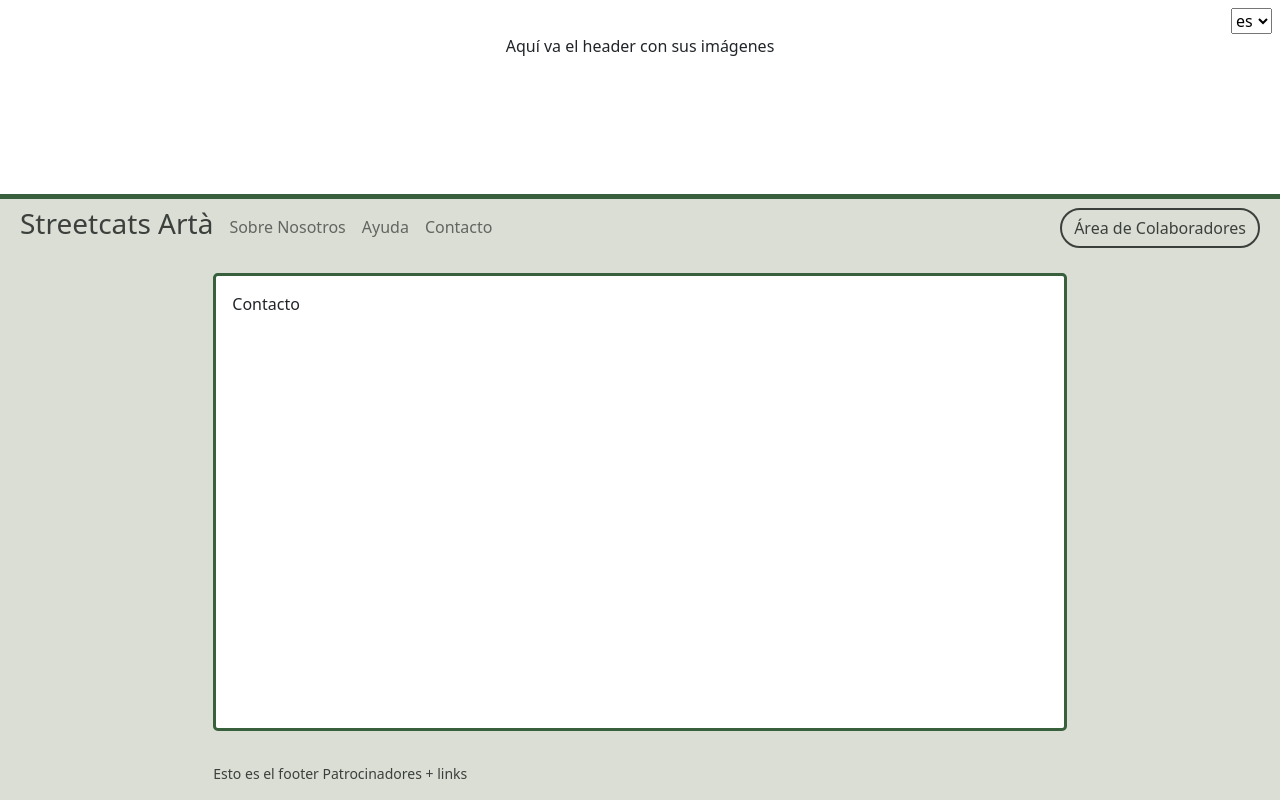
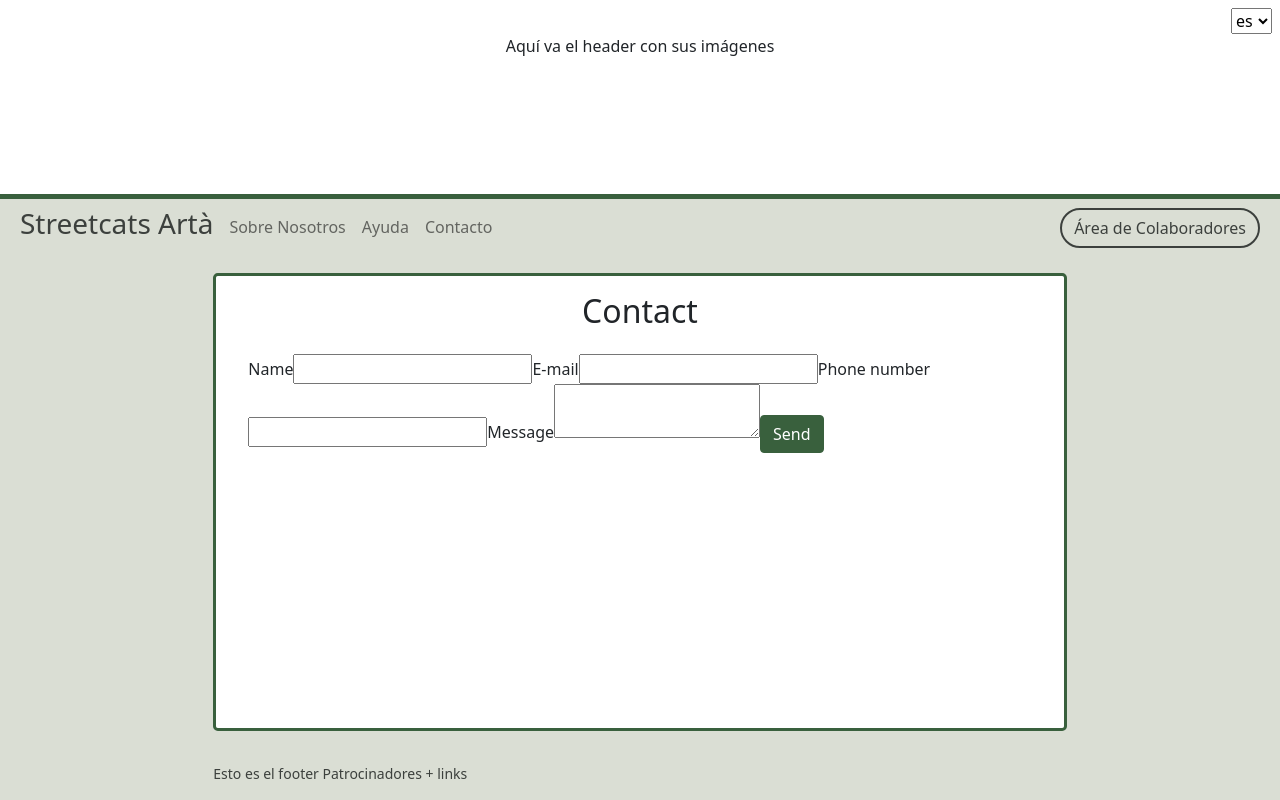
Before and after one commit to RiaRabanales/streetcats, a Vue app: page /contact in a window 1280 px wide. Built offline with nearby package versions, Linux system fonts and the light colour scheme.

Commit message:
feat: inicio desarrollo de email de contacto

```diff
--- a/package.json
+++ b/package.json
@@ -10,6 +10,7 @@
     "@popperjs/core": "^2.9.2",
     "bootstrap": "^5.0.0-beta3",
     "core-js": "^3.6.5",
+    "emailjs-com": "^2.6.4",
     "vue": "^3.0.0",
     "vue-i18n": "^9.1.2",
     "vue-router": "^4.0.0-0"
--- a/src/locales/en.json
+++ b/src/locales/en.json
@@ -9,5 +9,18 @@
     "about": "About Us",
     "contact": "Contact",
     "login": "Helpers' Area"
+  },
+  "home": {
+    "content": "//TODOOOOO",
+    "call": "Help us so we may help!"
+  },
+  "contact": {
+    "title": "Contact",
+    "text": "Please fill in the following fields and we'll get in touch with you as soon as possible.",
+    "name": "Name",
+    "email": "E-mail",
+    "phone": "Phone number",
+    "message": "Message",
+    "submit": "Send"
   }
 }
--- a/src/views/Contact.vue
+++ b/src/views/Contact.vue
@@ -1,13 +1,45 @@
 <template>
-  <p>Contacto</p>
+  <h2 class="text-center">{{ $t("contact.title") }}</h2>
+  <form class="contactForm p-3" @submit.prevent="sendEmail">
+    <label for="name">{{ $t("contact.name") }}</label>
+    <input type="text" name="name" required />
+    <label for="email">{{ $t("contact.email") }}</label>
+    <input type="email" name="email" required />
+    <label for="phone">{{ $t("contact.phone") }}</label>
+    <input type="email" name="phone" required />
+    <label for="message">Message</label>
+    <textarea name="message"></textarea>
+    <button type="submit" class="btn btn-primary">{{ $t("contact.submit") }}</button>
+  </form>
 </template>
 
 <script>
+import emailjs from "emailjs-com";
+
 export default {
-    //TODO
-}
+  setup() {
+    const sendEmail = (e) => {
+      emailjs
+        .sendForm(
+          "YOUR_SERVICE_ID",
+          "YOUR_TEMPLATE_ID",
+          e.target,
+          "YOUR_USER_ID"
+        )
+        .then(
+          (result) => {
+            console.log("¡EMAIL ENVIADO!", result.status, result.text);
+          },
+          (error) => {
+            console.log("ERROR AL ENVIAR EMAIL...", error);
+          }
+        );
+    };
+
+    return { sendEmail };
+  },
+};
 </script>
 
-<style>
-
+<style scoped>
 </style>
```
Also changed, not shown: src/config/email.js (added), src/config/firebase.js (added), 2 other files (tests, documents, lock files or other folders).
